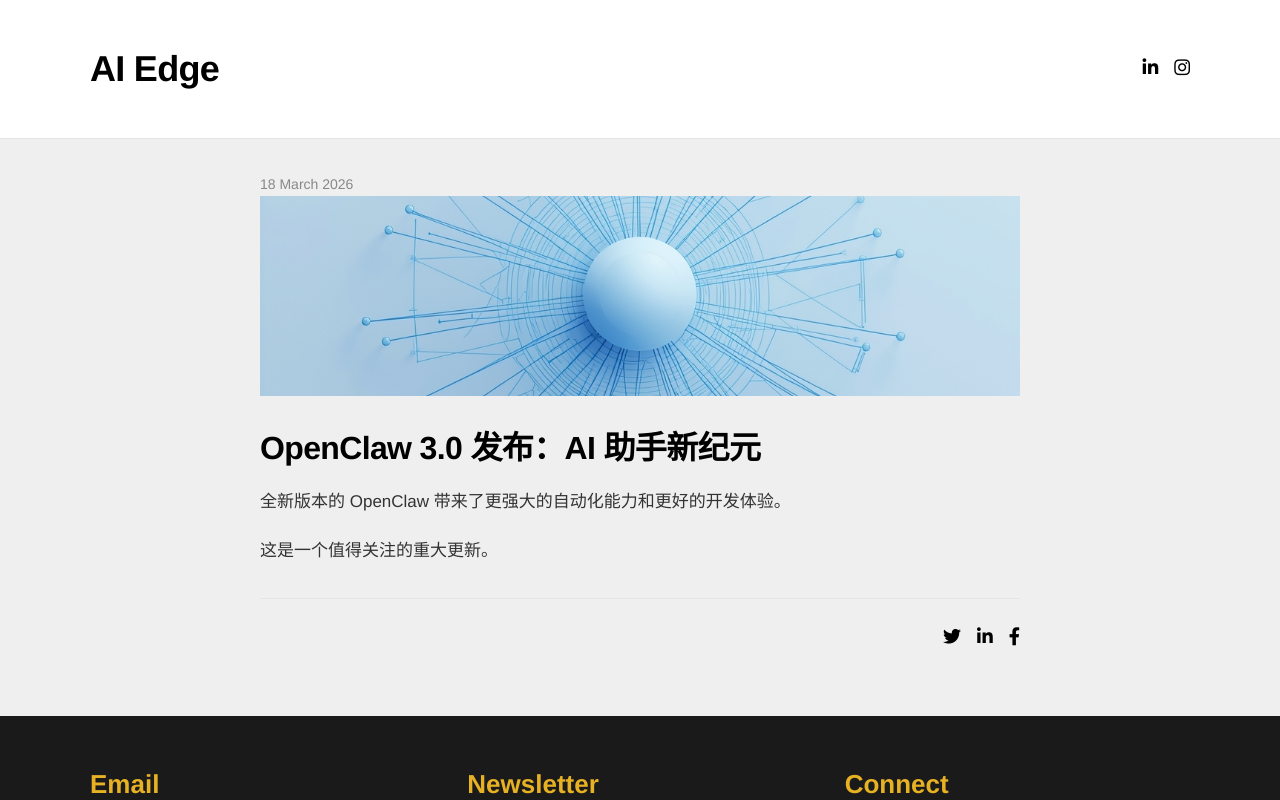
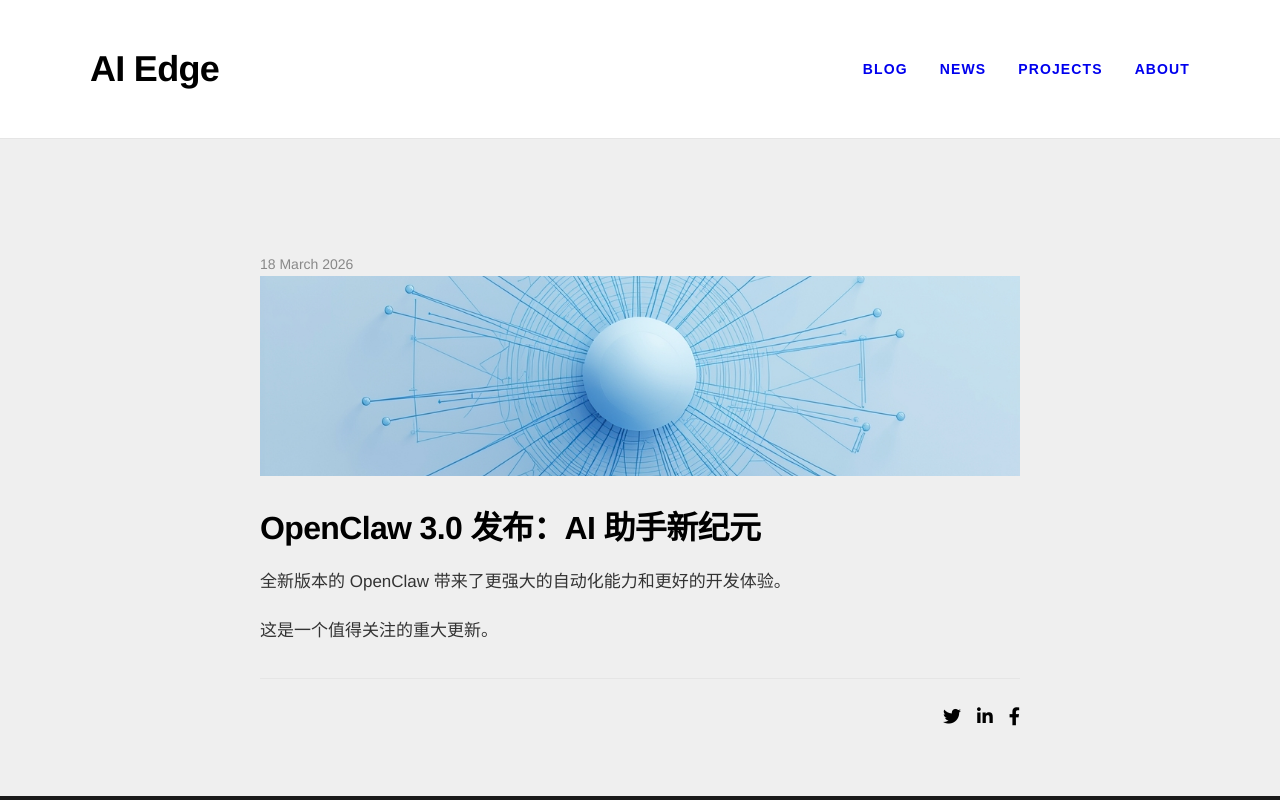
Before and after one commit to AlexSong-star/laow-blog, a Next.js app: page /news/openclaw-3-0 in a window 1280 px wide. Shown: the top 800 px of the page. Built offline with nearby package versions, Linux system fonts and the light colour scheme.

Commit message:
feat: add navigation menu to blog and news detail pages

```diff
--- a/src/app/news/[slug]/page.tsx
+++ b/src/app/news/[slug]/page.tsx
@@ -1,6 +1,7 @@
 // 新闻详情页
 import Link from 'next/link';
 import { notFound } from 'next/navigation';
+import Navigation from '@/components/Navigation';
 
 interface Props {
   params: Promise<{ slug: string }>;
@@ -86,17 +87,9 @@
 
   return (
     <>
-      <header className="header">
-        <div className="container">
-          <Link href="/news" className="logo">AI Edge</Link>
-          <div className="social-icons">
-            <a href="#" title="LinkedIn"><i className="fab fa-linkedin-in"></i></a>
-            <a href="#" title="Instagram"><i className="fab fa-instagram"></i></a>
-          </div>
-        </div>
-      </header>
+      <Navigation />
 
-      <article className="article-page">
+      <article className="article-page" style={{ marginTop: '80px' }}>
         <div className="article-wrapper">
           <span className="blog-entry-category">
             {new Date(news.date).toLocaleDateString('en-GB', { day: 'numeric', month: 'long', year: 'numeric' })}
```
Also changed, not shown: src/app/posts/[slug]/page.tsx (+3 -11 lines).
